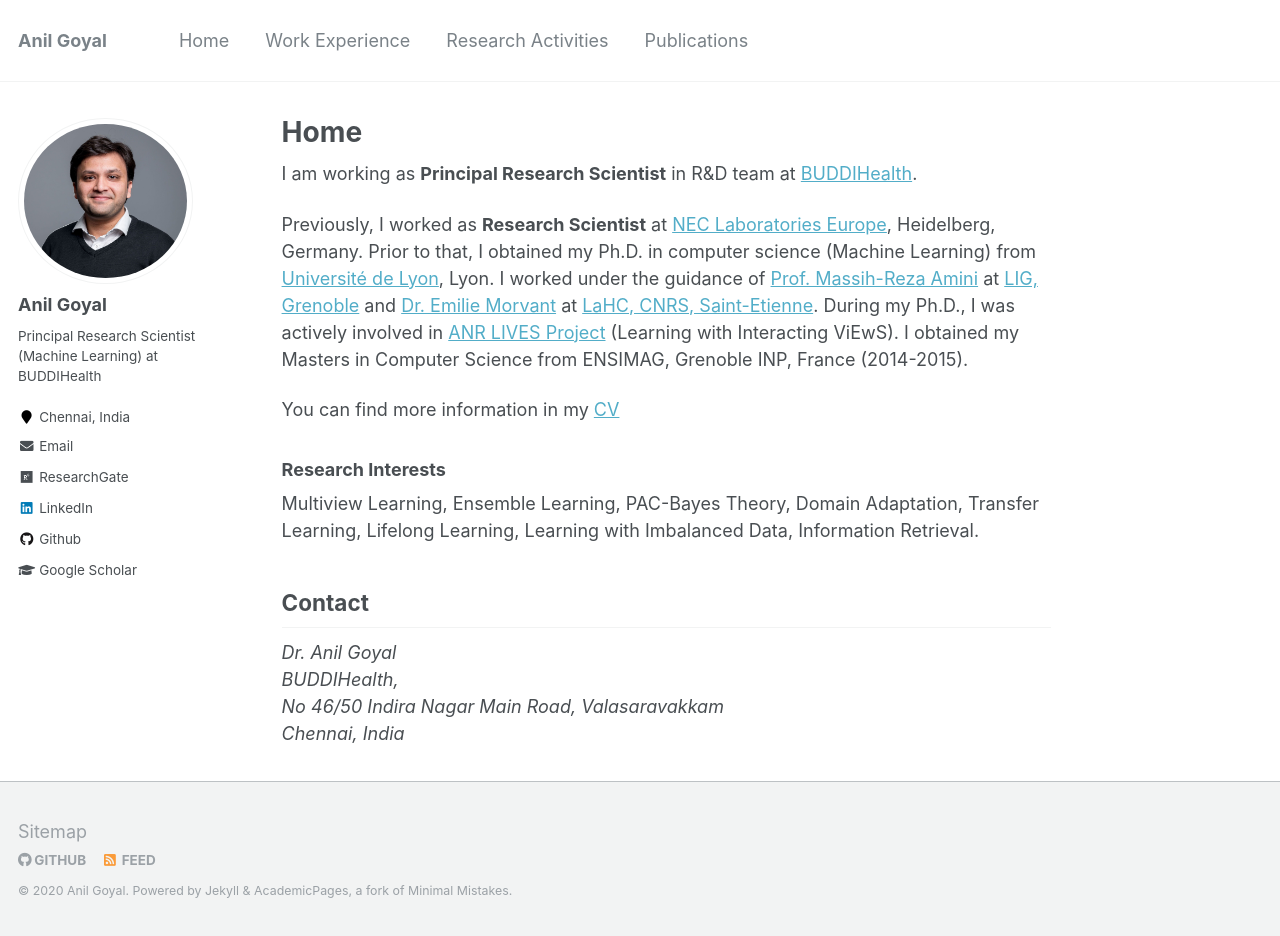
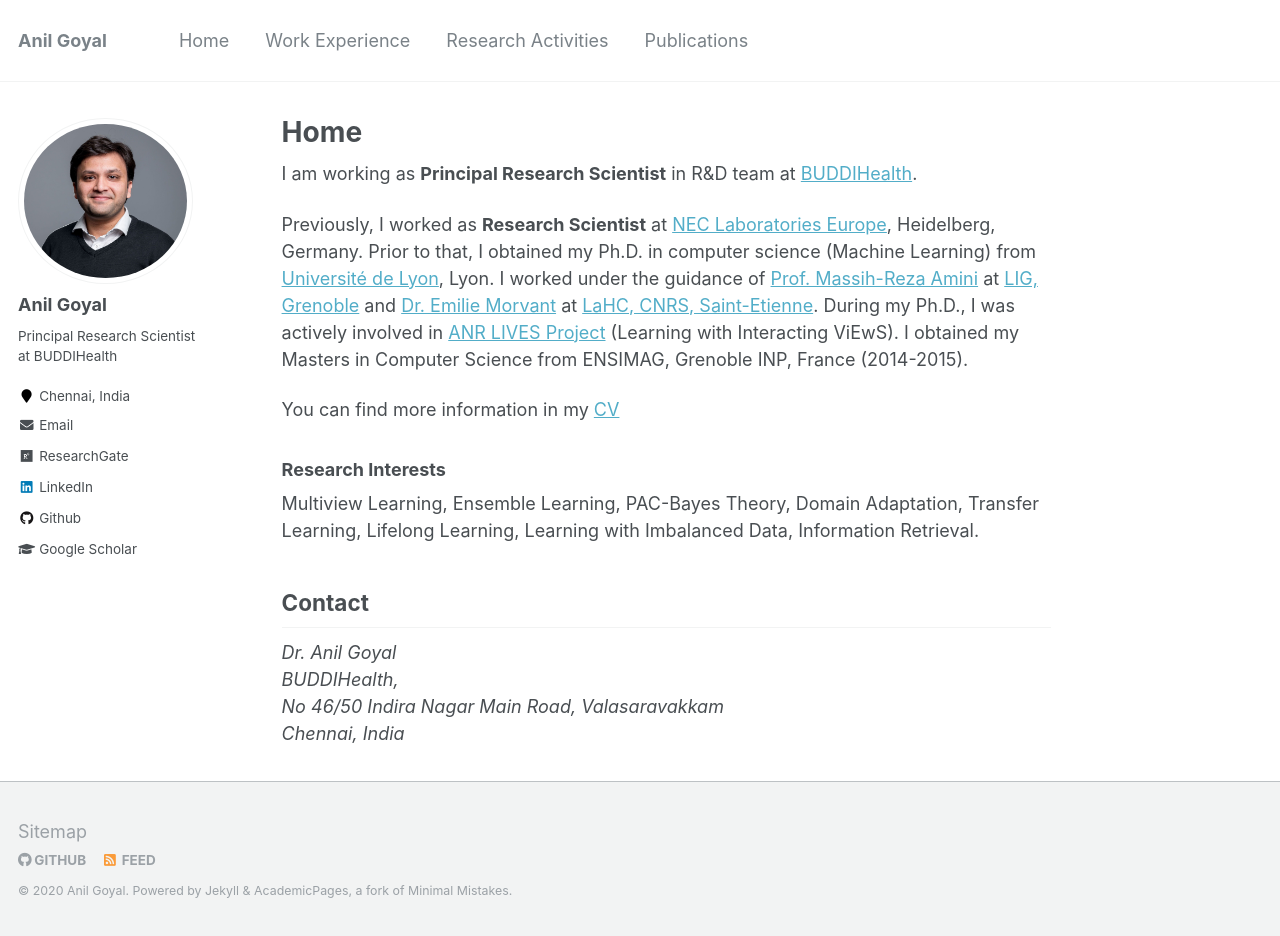
Before and after one commit to goyalanil/goyalanil.github.io, a Jekyll site: the page built from _pages/about.md, in a window 1280 px wide and 936 px high. Built offline with Jekyll 4.4.1, drawn with Linux system fonts in a browser that asks for light colours.

Commit message:
Update _config.yml

```diff
--- a/_config.yml
+++ b/_config.yml
@@ -82,7 +82,7 @@ analytics:
 author:
   name             : "Anil Goyal"
   avatar           : "Anil_Goyal.jpg"
-  bio              : "Principal Research Scientist (Machine Learning) at BUDDIHealth"
+  bio              : "Principal Research Scientist at BUDDIHealth"
   location         : "Chennai, India"
   employer         :
   pubmed           :
```
